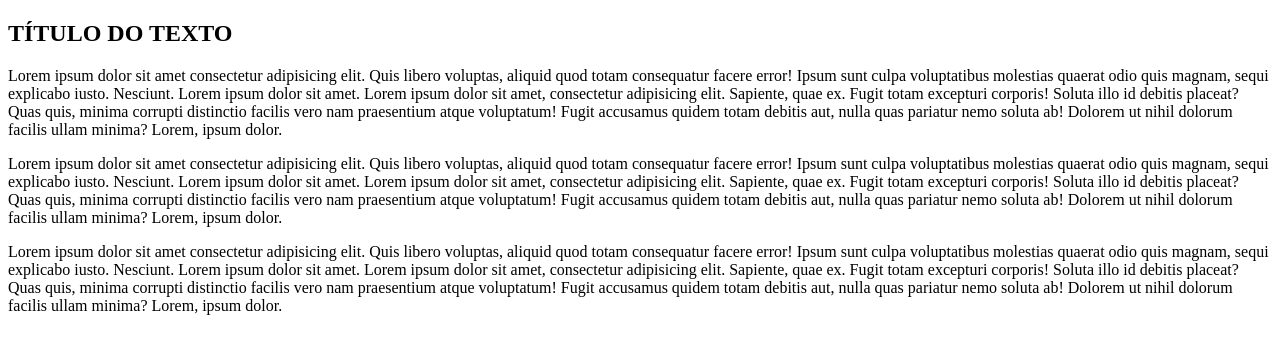
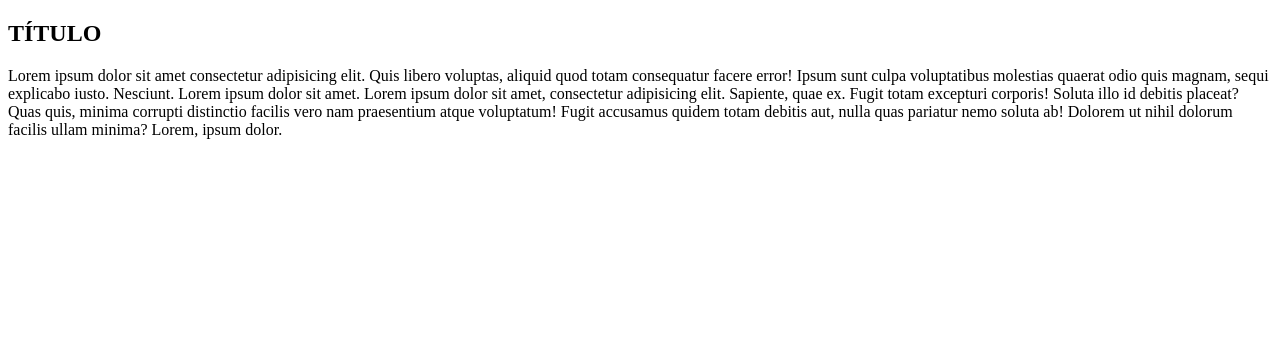
Before and after one commit to cursogit2023/Ola-Mundo, a plain HTML site: page index.html in a window 1280 px wide. Drawn offline with Linux system fonts and the light colour scheme.

Commit message:
Update index.html

```diff
--- a/index.html
+++ b/index.html
@@ -12,17 +12,7 @@
 
     <body>
 
-        <h2> TÍTULO DO TEXTO </h2>
-
-        <p>
-            Lorem ipsum dolor sit amet consectetur adipisicing elit. Quis libero voluptas, aliquid quod totam consequatur facere error! Ipsum sunt culpa voluptatibus molestias quaerat odio quis magnam, sequi explicabo iusto. Nesciunt. Lorem ipsum dolor sit amet.
-            Lorem ipsum dolor sit amet, consectetur adipisicing elit. Sapiente, quae ex. Fugit totam excepturi corporis! Soluta illo id debitis placeat? Quas quis, minima corrupti distinctio facilis vero nam praesentium atque voluptatum! Fugit accusamus quidem totam debitis aut, nulla quas pariatur nemo soluta ab! Dolorem ut nihil dolorum facilis ullam minima? Lorem, ipsum dolor.
-        </p>
-
-        <p>
-            Lorem ipsum dolor sit amet consectetur adipisicing elit. Quis libero voluptas, aliquid quod totam consequatur facere error! Ipsum sunt culpa voluptatibus molestias quaerat odio quis magnam, sequi explicabo iusto. Nesciunt. Lorem ipsum dolor sit amet.
-            Lorem ipsum dolor sit amet, consectetur adipisicing elit. Sapiente, quae ex. Fugit totam excepturi corporis! Soluta illo id debitis placeat? Quas quis, minima corrupti distinctio facilis vero nam praesentium atque voluptatum! Fugit accusamus quidem totam debitis aut, nulla quas pariatur nemo soluta ab! Dolorem ut nihil dolorum facilis ullam minima? Lorem, ipsum dolor.
-        </p>
+        <h2> TÍTULO </h2>
 
         <p>
             Lorem ipsum dolor sit amet consectetur adipisicing elit. Quis libero voluptas, aliquid quod totam consequatur facere error! Ipsum sunt culpa voluptatibus molestias quaerat odio quis magnam, sequi explicabo iusto. Nesciunt. Lorem ipsum dolor sit amet.
```
